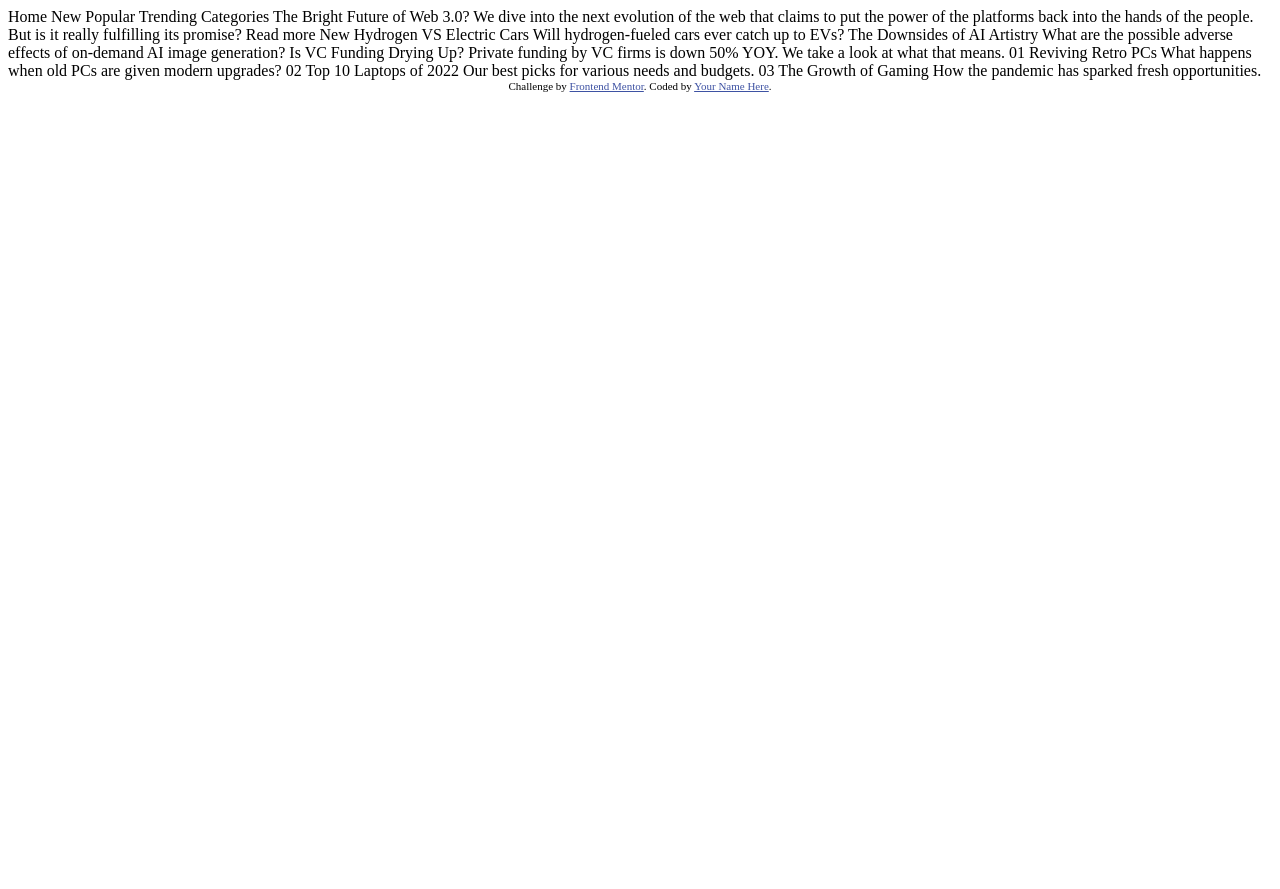
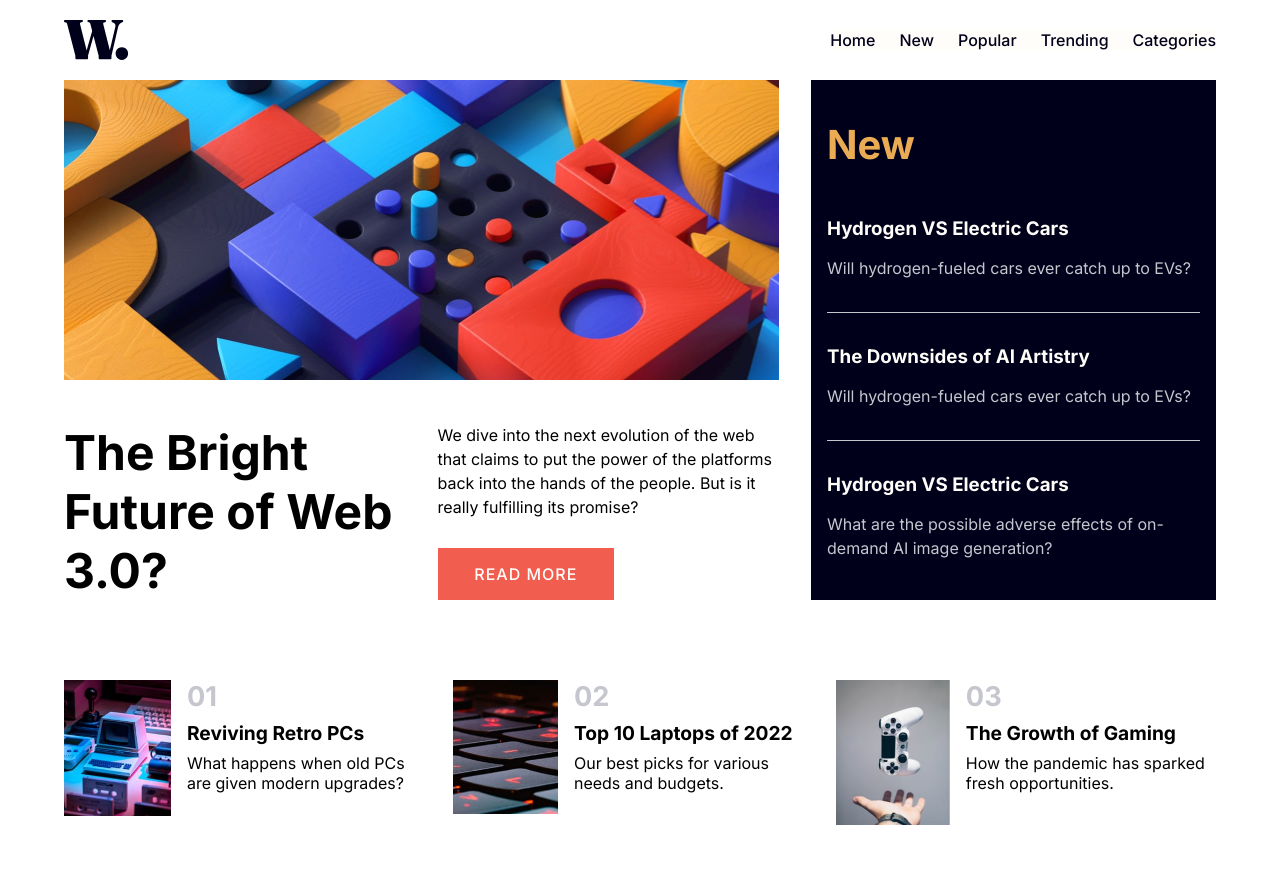
Before and after one commit to Ericpzl/news-homepage-main, a plain HTML site: page index.html in a window 1280 px wide. Before the commit the page ends 800 px from the top, so only its background shows below. Drawn offline with Linux system fonts and the light colour scheme.

Commit message:
proyecto terminado

```diff
--- /dev/null
+++ b/css/styles.css
@@ -0,0 +1,344 @@
+*{
+    margin: 0;
+    box-sizing: border-box;
+}
+
+:root{
+    --soft-orange: hsl(35, 77%, 62%);
+    --soft-red: hsl(5, 85%, 63%);
+    --fff-white: hsl(36, 100%, 99%);
+    --grayish-blue: hsl(233, 8%, 79%);
+    --dark-grayish-blue: hsl(236, 13%, 42%);
+    --very-dark-blue: hsl(240, 100%, 5%);
+}
+
+body{
+    font-family: 'Inter', sans-serif;
+}
+
+.wrapper{
+    width: 90%;
+    margin: 0 auto;
+    max-width: 1200px;
+    overflow: hidden;
+}
+
+.nav{
+    display: grid;
+    grid-template-columns: repeat(2, max-content);
+    align-items: center;
+    justify-content: space-between;
+    height: 80px;
+
+    --transform-hamburguer: scale(1);
+    --transform-close: scale(0);
+}
+
+.nav:has(.nav__links:target){
+    --transform-hamburguer: scale(0);
+    --transform-close: scale(1);
+}
+
+.nav::before{
+    content: "";
+    position: absolute;
+    inset: 0;
+    background-color: rgba(0, 0, 0, 0.66);
+    opacity: 0;
+    pointer-events: none;
+    transition: opacity .3s;
+}
+
+.nav:has(.nav__links:target)::before{
+    pointer-events: unset;
+    opacity: 1;
+}
+
+.nav__menu, .nav__close{
+    grid-column: span 1 / -1;
+    grid-row: 1/2;
+    transition: .2s transform;
+}
+
+.nav__menu{
+    transform: var(--transform-hamburguer);
+}
+
+.nav__close{
+    transform: var(--transform-close);
+
+}
+
+.nav__links{
+    position: absolute;
+    top: 0;
+    bottom: 0;
+    right: 0;
+    width: 60%;
+    max-width: 330px;
+    background-color: var(--fff-white);
+
+    display: grid;
+    gap: 1em;
+    grid-auto-rows: max-content;
+
+    padding: 100px 0 80px 40px;
+
+    overflow-y: auto;
+    pointer-events: none;
+    opacity: 0;
+    transition: opacity .3s;
+}
+
+.nav__links:target{
+    opacity: 1;
+    pointer-events: unset;
+    transition-duration: .6s;
+}
+
+.nav__link{
+    color: var(--very-dark-blue);
+    text-decoration: none;
+    font-weight: 500;
+}
+
+/* Main */
+
+.main{
+    display: grid;
+    grid-template-rows: repeat(3, max-content);
+    grid-template-areas:
+    "hero"
+    "aside"
+    "products";
+}
+
+
+/* hero */
+
+.hero{
+    grid-area: hero;
+}
+
+.hero__img{
+    margin: 0 auto;
+    width: 100%;
+    aspect-ratio: 1/1;
+    max-height: 300px;
+    background-size: cover;
+    background-image: url('../assets/images/image-web-3-mobile.jpg');
+}
+
+.hero__texts{
+    /* 16px * 3 = 48px */
+    padding: 3em 0;
+}
+
+.hero__title{
+    font-size: 2rem;
+}
+
+.hero__paragraph{
+    line-height: 1.5;
+    margin: 1em 0;
+}
+
+.hero__cta{
+    background-color: var(--soft-red);
+    color: var(--fff-white);
+
+    display: inline-block;
+    text-decoration: none;
+    padding: 1em 2.3em;
+
+    text-transform: uppercase;
+    font-weight: 500;
+
+    letter-spacing: 1px;
+}
+
+/* aside */
+
+.aside{
+    grid-area: aside;
+    background-color: var(--very-dark-blue);
+    color: var(--fff-white);
+    padding: 2.5em 1em;
+}
+
+.aside__article{
+    padding: 1.3em 0;
+    border-bottom: 1px solid var(--grayish-blue);
+}
+
+.aside__article:last-of-type{
+    padding-bottom: 0;
+    border-bottom: none;
+}
+
+.aside__title{
+    font-size: 2rem;
+    color: var(--soft-orange);
+    margin-bottom: 1rem;
+}
+
+.aside__about{
+    margin-bottom: 1rem;
+}
+
+.aside__paragraph{
+    line-height: 1.5;
+    color: var(--grayish-blue);
+}
+
+/* products */
+
+.products{
+    grid-area: products;
+    padding: 4em 0;
+    display: grid;
+    gap: 2em;
+}
+
+.products__article{
+    display: flex;
+    gap: 1em;
+}
+
+.products__img{
+    width: 30%;
+    max-width: 150px;
+    object-fit: cover;
+
+    align-self: start;
+}
+
+.products__texts{
+    width: 70%;
+    flex: 1;
+}
+
+.products__number{
+    font-size: 1.7rem;
+    font-weight: bold;
+    color: var(--grayish-blue);
+}
+
+.products__product{
+    font-size: 1.2rem;
+    margin: .5rem 0;
+
+}
+
+@media (min-width:768px){
+
+    .nav::before{
+        content: unset;
+    }
+
+    .nav:has(.nav__links:target)::before{
+        pointer-events: unset;
+        opacity: 1;
+    }
+
+    .nav__menu, .nav__close{
+        display: none;
+    }
+
+    .nav__links{
+        position: unset;
+
+        width: unset;
+        max-width: unset;
+
+        gap: 1.5em;
+        grid-auto-flow: column;
+
+        padding:0;
+
+        overflow-y: unset;
+        pointer-events: unset;
+        opacity: 1;
+        transition: none;
+    }
+
+
+    /* Main */
+
+    .main{
+
+        grid-template-rows: repeat(2, max-content);
+        grid-template-areas:
+        "hero hero hero aside aside"
+        "products products products products products"
+        ;
+        gap: 4em 2em;
+    }
+
+
+    /* hero */
+
+    .hero{
+        display: grid;
+        align-content: space-between;
+    }
+
+    .hero__img{
+        background-image: url('../assets/images/image-web-3-desktop.jpg');
+    }
+
+    .hero__texts{
+
+        /* 16px * 3 = 48px */
+        /* padding: 3em 0 0 0; */
+        display: flex;
+        gap: 2em;
+        align-items: center;
+        padding: 0;
+    }
+
+    .hero__title{
+        width: 50%;
+        font-size: 3rem;
+    }
+
+    .hero__copy{
+        width: 50%;
+        align-self: stretch;
+        gap: 1em;
+
+        display: flex;
+        flex-direction: column;
+        justify-content: space-between;
+    }
+
+    .hero__paragraph{
+        margin: 0;
+    }
+
+    .hero__cta{
+        align-self: flex-start;
+    }
+
+    /* aside */
+
+
+    .aside__article{
+        padding: 2em 0;
+    }
+
+    .aside__title{
+        font-size: 2.5rem;
+
+    }
+
+    /* products */
+
+    .products{
+        grid-auto-flow: column;
+        padding: 1em 0 4em;
+    }
+
+
+
+}
--- a/index.html
+++ b/index.html
@@ -2,59 +2,148 @@
 <html lang="en">
 <head>
   <meta charset="UTF-8">
-  <meta name="viewport" content="width=device-width, initial-scale=1.0"> <!-- displays site properly based on user's device -->
-
-  <link rel="icon" type="image/png" sizes="32x32" href="./assets/images/favicon-32x32.png">
-
-  <title>Frontend Mentor | News homepage</title>
-
-  <!-- Feel free to remove these styles or customise in your own stylesheet 👍 -->
-  <style>
-    .attribution { font-size: 11px; text-align: center; }
-    .attribution a { color: hsl(228, 45%, 44%); }
-  </style>
+  <meta name="viewport" content="width=device-width, initial-scale=1.0">
+  <link rel="icon" type="image/png" sizes="32x32" href="./images/favicon-32x32.png">
+  <title>Aprende CSS desde CERO.</title>
+ <link rel="stylesheet" href="./css/styles.css">
+  <link rel="preconnect" href="https://fonts.googleapis.com">
+  <link rel="preconnect" href="https://fonts.gstatic.com" crossorigin>
+  <link href="https://fonts.googleapis.com/css2?family=Inter:wght@400;500;700&display=swap" rel="stylesheet">
 </head>
 <body>
+  <header class="header wrapper">
 
-  Home
-  New
-  Popular
-  Trending
-  Categories
+    <nav class="nav">
 
-  The Bright Future of Web 3.0?
+      <img src="./assets/images/logo.svg" class="nav__logo">
 
-  We dive into the next evolution of the web that claims to put the power of the platforms back into the hands of the people.
-  But is it really fulfilling its promise?
+      <div class="nav__links" id="menu">
+        <a href="#" class="nav__link">Home</a>
+        <a href="#" class="nav__link">New</a>
+        <a href="#" class="nav__link">Popular</a>
+        <a href="#" class="nav__link">Trending</a>
+        <a href="#" class="nav__link">Categories</a>
+      </div>
 
-  Read more
+      <a href="#menu" class="nav__menu">
+        <img src="./assets/images/icon-menu.svg" class="nav__img">
+      </a>
 
-  New
+      <a href="#" class="nav__close">
+        <img src="./assets/images/icon-menu-close.svg" class="nav__img">
+      </a>
 
-  Hydrogen VS Electric Cars
-  Will hydrogen-fueled cars ever catch up to EVs?
+    </nav>
 
-  The Downsides of AI Artistry
-  What are the possible adverse effects of on-demand AI image generation?
+  </header>
 
-  Is VC Funding Drying Up?
-  Private funding by VC firms is down 50% YOY. We take a look at what that means.
+  <main class="main wrapper">
 
-  01
-  Reviving Retro PCs
-  What happens when old PCs are given modern upgrades?
+    <section class="hero">
 
-  02
-  Top 10 Laptops of 2022
-  Our best picks for various needs and budgets.
+      <div class="hero__img"></div>
 
-  03
-  The Growth of Gaming
-  How the pandemic has sparked fresh opportunities.
+      <article class="hero__texts">
 
-  <div class="attribution">
-    Challenge by <a href="https://www.frontendmentor.io?ref=challenge" target="_blank">Frontend Mentor</a>.
-    Coded by <a href="#">Your Name Here</a>.
-  </div>
+        <h1 class="hero__title">The Bright Future of Web 3.0?</h1>
+
+        <div class="hero__copy">
+
+          <p class="hero__paragraph"> We dive into the next evolution of the web that claims to put the power of the platforms back into the hands of the people.
+            But is it really fulfilling its promise?</p>
+
+          <a href="#" class="hero__cta">Read more</a>
+
+        </div>
+
+      </article>
+
+    </section>
+
+    <aside class="aside">
+
+      <h2 class="aside__title">New</h2>
+
+      <article class="aside__article">
+
+        <h3 class="aside__about"> Hydrogen VS Electric Cars</h3>
+
+        <p class="aside__paragraph"> Will hydrogen-fueled cars ever catch up to EVs?</p>
+
+      </article>
+
+      <article class="aside__article">
+
+        <h3 class="aside__about"> The Downsides of AI Artistry</h3>
+
+        <p class="aside__paragraph">Will hydrogen-fueled cars ever catch up to EVs?</p>
+
+      </article>
+
+      <article class="aside__article">
+
+        <h3 class="aside__about"> Hydrogen VS Electric Cars</h3>
+
+        <p class="aside__paragraph"> What are the possible adverse effects of on-demand AI image generation?</p>
+
+      </article>
+
+    </aside>
+
+    <section class="products">
+
+      <article class="products__article">
+
+        <img src="./assets/images/image-retro-pcs.jpg" class="products__img">
+
+        <div class="products__texts">
+
+          <p class="products__number">01</p>
+
+          <h3 class="products__product"> Reviving Retro PCs</h3>
+
+          <p class="products__paragraph"> What happens when old PCs are given modern upgrades?</p>
+
+        </div>
+
+      </article>
+
+      <article class="products__article">
+
+        <img src="./assets/images/image-top-laptops.jpg" class="products__img">
+
+        <div class="products__texts">
+
+          <p class="products__number">02</p>
+
+          <h3 class="products__product"> Top 10 Laptops of 2022</h3>
+
+          <p class="products__paragraph"> Our best picks for various needs and budgets.</p>
+
+        </div>
+
+      </article>
+
+      <article class="products__article">
+
+        <img src="./assets/images/image-gaming-growth.jpg" class="products__img">
+
+        <div class="products__texts">
+
+          <p class="products__number">03</p>
+
+          <h3 class="products__product">The Growth of Gaming</h3>
+
+          <p class="products__paragraph"> How the pandemic has sparked fresh opportunities.</p>
+
+        </div>
+
+      </article>
+
+
+    </section>
+
+  </main>
+
 </body>
 </html>
```
